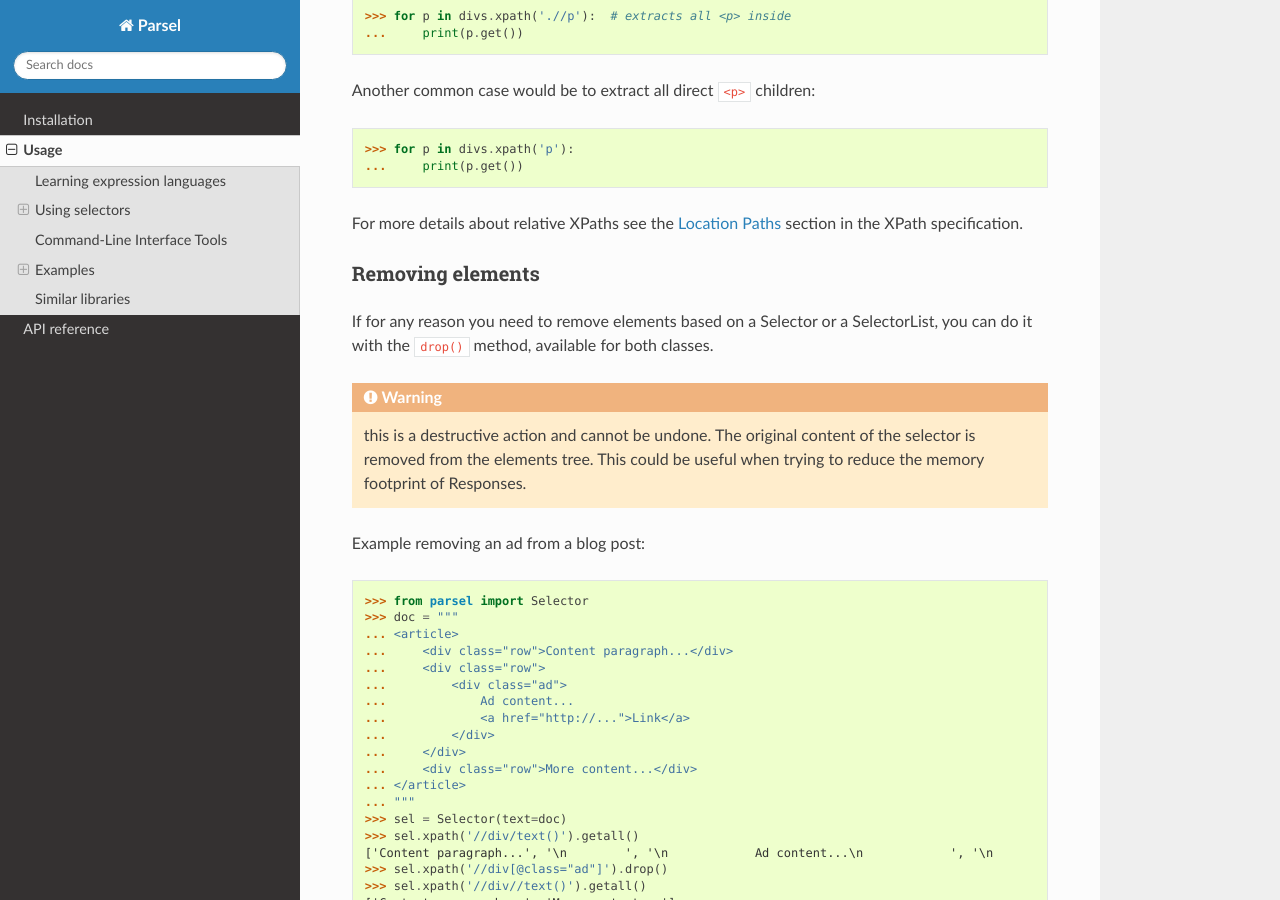
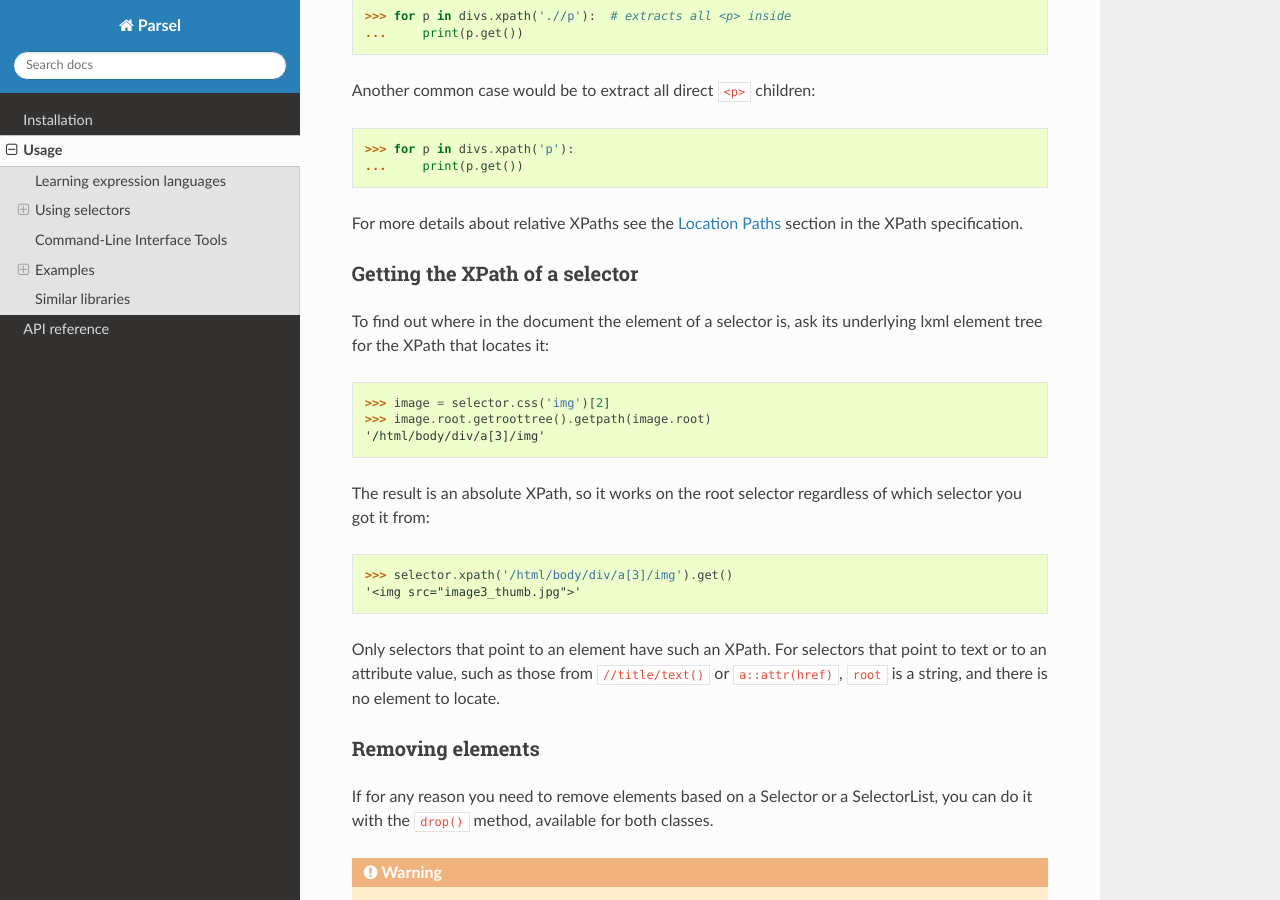
Before and after one commit to scrapy/parsel, a Sphinx documentation site: the page built from docs/usage.rst, in a window 1280 px wide and 900 px high, scrolled down 8203 px. Built offline with Sphinx 7.4.7 and the Read the Docs theme 3.1.0, drawn with Linux system fonts in a browser that asks for light colours.

Commit message:
Document how to get the XPath of a selector

```diff
--- a/docs/usage.rst
+++ b/docs/usage.rst
@@ -414,6 +414,28 @@ For more details about relative XPaths see the `Location Paths`_ section in the
 XPath specification.
 
 .. _Location Paths: https://www.w3.org/TR/xpath#location-paths
+
+
+Getting the XPath of a selector
+-------------------------------
+
+To find out where in the document the element of a selector is, ask its
+underlying lxml element tree for the XPath that locates it::
+
+    >>> image = selector.css('img')[2]
+    >>> image.root.getroottree().getpath(image.root)
+    '/html/body/div/a[3]/img'
+
+The result is an absolute XPath, so it works on the root selector regardless of
+which selector you got it from::
+
+    >>> selector.xpath('/html/body/div/a[3]/img').get()
+    '<img src="image3_thumb.jpg">'
+
+Only selectors that point to an element have such an XPath. For selectors that
+point to text or to an attribute value, such as those from
+``//title/text()`` or ``a::attr(href)``, ``root`` is a string, and there is no
+element to locate.
 
 
 Removing elements
```
